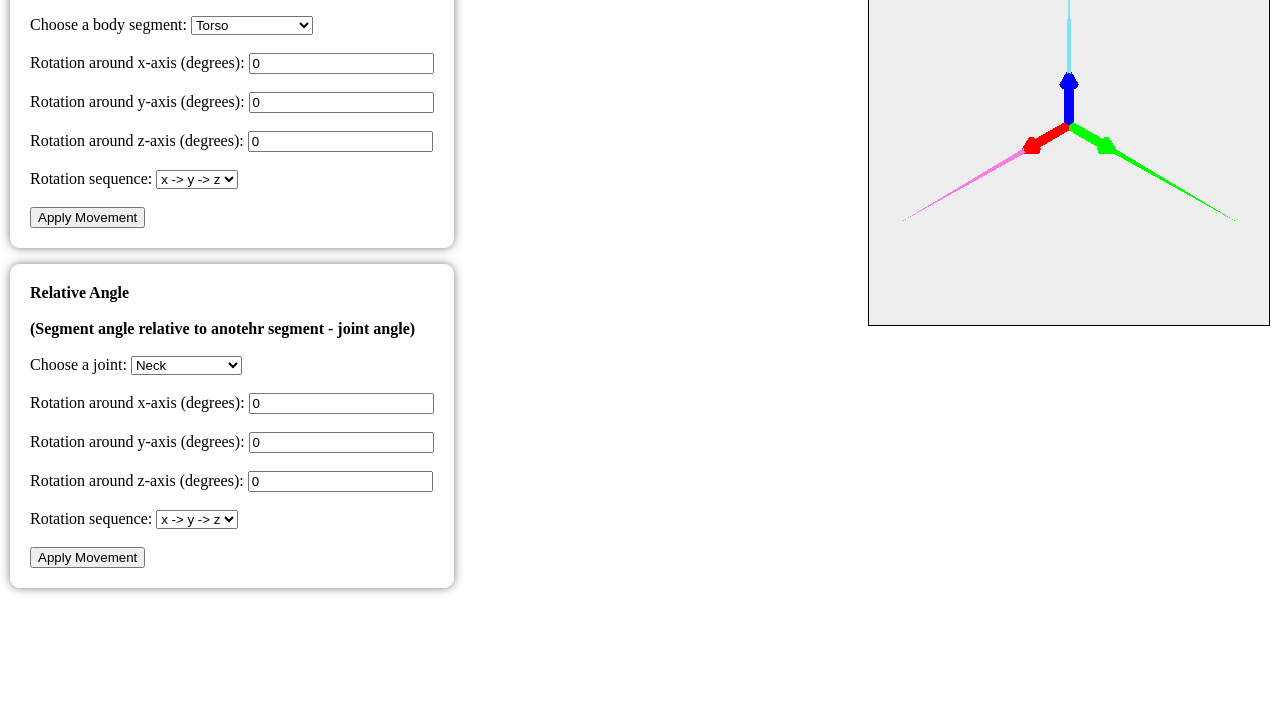
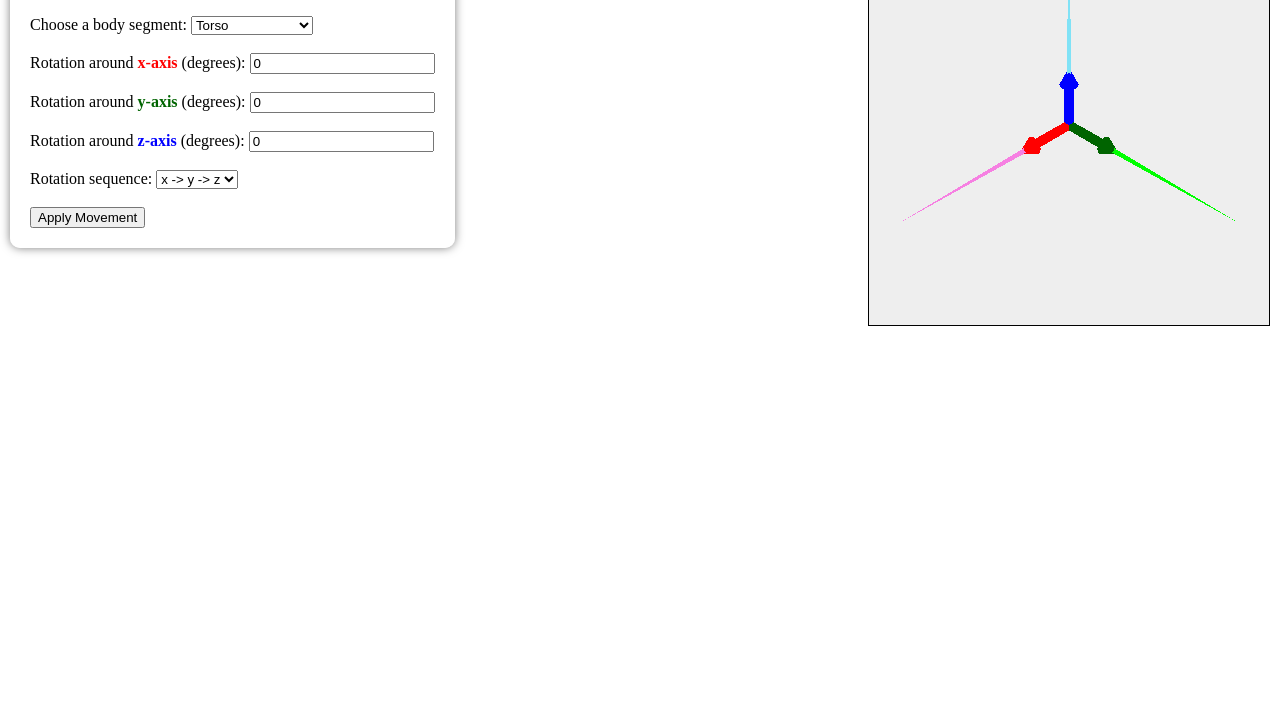
Before and after one commit to tgonjo/Mannequin-Cardan, a plain HTML site: page index.html in a window 1280 px wide. Shown: the part 86-800 px from the top of the page. Drawn offline with nearby package versions, Linux system fonts and the light colour scheme.

Commit message:
Minor updates for the colours

```diff
--- a/index.html
+++ b/index.html
@@ -67,15 +67,15 @@
         </select>
         <br><br>
 
-        <label for="x">Rotation around x-axis (degrees):</label>
+        <label for="x">Rotation around <b><font color="#ff0000">x-axis</font></b> (degrees):</label>
         <input type="number" id="x" name="x" value="0">
         <br><br>
 
-        <label for="y">Rotation around y-axis (degrees):</label>
+        <label for="y">Rotation around <b><font color="#006400">y-axis</font></b> (degrees):</label>
         <input type="number" id="y" name="y" value="0">
         <br><br>
 
-        <label for="z">Rotation around z-axis (degrees):</label>
+        <label for="z">Rotation around <b><font color="#0000ff">z-axis</font></b> (degrees):</label>
         <input type="number" id="z" name="z" value="0">
         <br><br>
 
@@ -104,7 +104,7 @@
 
 </body>
 
-<form id="movementForm2">
+<!-- <form id="movementForm2">
     <label><b>Relative Angle<br><br>(Segment angle relative to anotehr segment - joint angle)</b></label>
     <br><br>
     <label for="segment">Choose a joint:</label>
@@ -149,6 +149,6 @@
     <br><br>
 
     <button type="button" id="applyMovementButton">Apply Movement</button>
-</form>
+</form> -->
 
 </html>
--- a/movement.js
+++ b/movement.js
@@ -28,7 +28,7 @@ function createThickerColoredAxes(size = 1, thickness = 1) {
     axesGroup.add(xArrow);
 
     // Y axis (green)
-    const yMaterial = new THREE.MeshBasicMaterial({ color: 0x00ff00 });  // Green for Y axis
+    const yMaterial = new THREE.MeshBasicMaterial({ color: 0x006400 });  // Green for Y axis
     const yGeometry = new THREE.CylinderGeometry(thickness, thickness, size, 32);
     const yAxis = new THREE.Mesh(yGeometry, yMaterial);
     yAxis.position.set(size / 2, 0, 0);  // Position at the middle of the Y-axis
@@ -36,7 +36,7 @@ function createThickerColoredAxes(size = 1, thickness = 1) {
     axesGroup.add(yAxis);
 
     // Y axis arrow
-    const yArrowMaterial = new THREE.MeshBasicMaterial({ color: 0x00ff00 });
+    const yArrowMaterial = new THREE.MeshBasicMaterial({ color: 0x006400 });
     const yArrowGeometry = new THREE.ConeGeometry(thickness * 2, thickness * 3, 32);
     const yArrow = new THREE.Mesh(yArrowGeometry, yArrowMaterial);
     yArrow.position.set(size, 0, 0);  // Position at the tip of Y-axis
--- a/rotationVisualiser2.js
+++ b/rotationVisualiser2.js
@@ -60,7 +60,7 @@ function createLocalAxis(color, position, axis) {
 
 // Create local axes (rotating)
 const localAxes = new THREE.Group();
-localAxes.add(createLocalAxis(0x00ff00, { x: 0, y: 0, z: 0 }, 'x')); // Y Axis
+localAxes.add(createLocalAxis(0x006400, { x: 0, y: 0, z: 0 }, 'x')); // Y Axis
 localAxes.add(createLocalAxis(0x0000ff, { x: 0, y: 0, z: 0 }, 'y')); // Z Axis
 localAxes.add(createLocalAxis(0xff0000, { x: 0, y: 0, z: 0 }, 'z')); // X Axis
 rotationScene.add(localAxes);
```
